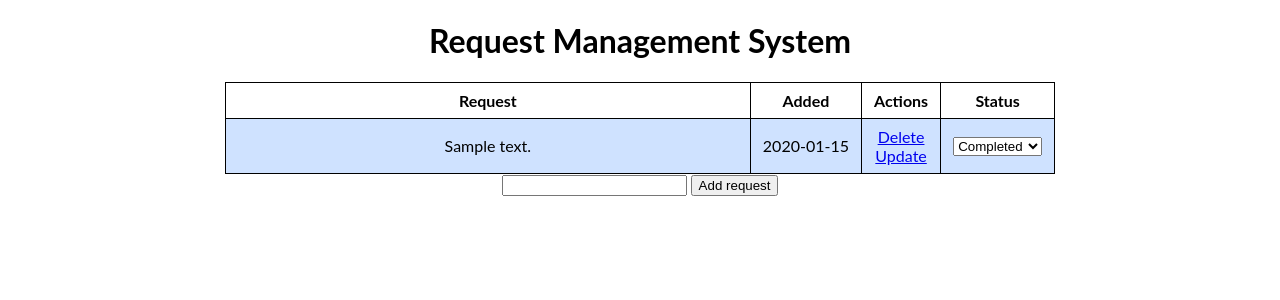
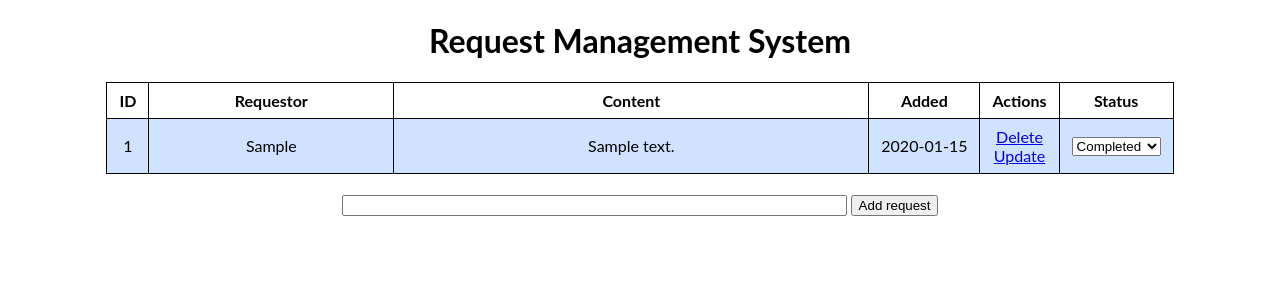
Before and after one commit to smichajlidis/iam-project, a Flask app: page / in a window 1280 px wide. Shown: the top 300 px of the page. Run offline with Flask 3, Linux system fonts and the light colour scheme; tables that the repository leaves empty hold one stand-in row (values such as "Sample post").

Commit message:
add id and requestor column (default as Unknown)

```diff
--- a/rms/app.py
+++ b/rms/app.py
@@ -14,6 +14,7 @@ db = SQLAlchemy(app)
 
 class Request(db.Model):
     id = db.Column(db.Integer, primary_key=True)
+    requestor = db.Column(db.String(50), default="Unknown")
     content = db.Column(db.String(50), nullable=False)
     date_created = db.Column(db.DateTime, default=datetime.utcnow)
     status = db.Column(db.String(15), default="Submitted")
--- a/rms/static/css/main.css
+++ b/rms/static/css/main.css
@@ -40,3 +40,7 @@ th, td {
 .status-completed {
     background-color: #cfe2ff;
 }
+
+form#add-request {
+    margin-top: 20px;
+}
--- a/rms/templates/index.html
+++ b/rms/templates/index.html
@@ -14,13 +14,17 @@
 
     <table>
         <tr>
-            <th width="500px">Request</th>
+            <th>ID</th>
+            <th width="220px">Requestor</th>
+            <th width="450px">Content</th>
             <th>Added</th>
             <th>Actions</th>
             <th>Status</th>
         </tr>
         {% for request in requests %}
         <tr class="status-{{ request.status | lower | replace(' ', '-') }}">
+            <td>{{ request.id }}</td>
+            <td>{{ request.requestor }}</td>
             <td>{{ request.content }}</td>
             <td>{{ request.date_created.date() }}</td>
             <td>
@@ -43,8 +47,8 @@
         {% endfor %}
     </table>
         {% endif %}
-    <form action="/" method="POST">
-        <input type="text" name="content" id="content">
+    <form id="add-request" action="/" method="POST">
+        <input type="text" name="content" id="content" size="60" maxlength="50">
         <input type="submit" value="Add request">
     </form>
 </div>
--- a/rms/templates/update.html
+++ b/rms/templates/update.html
@@ -10,7 +10,8 @@
 
     <div class="form">
         <form action="/update/{{request.id}}" method="POST">
-            <input type="text" name="content" id="content" value="{{request.content}}">
+            <input type="text" name="content" id="content" size="60" maxlength="50" value="{{ request.content }}">
+            <br>
             <input type="submit" value="Update">
         </form>
     </div>
```
